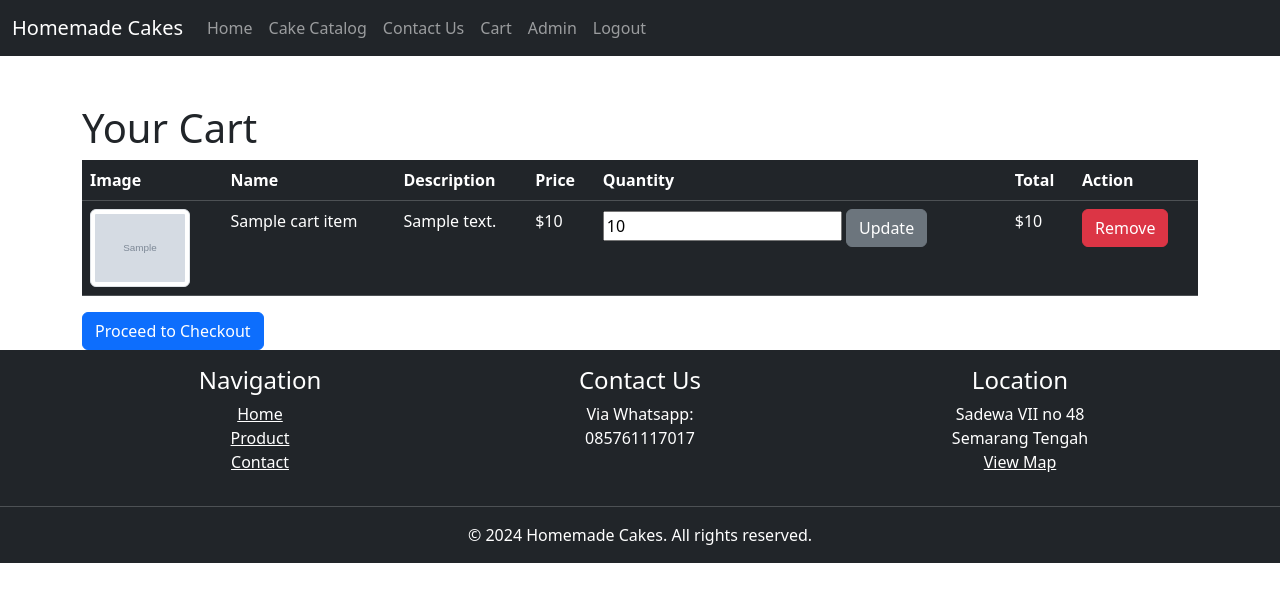
After one commit to echinesia/benoite, a CodeIgniter 4 app: the page made by app/Views/cart_view.php in a window 1280 px wide. The commit adds this page. Shown: the top 602 px of the page. Run offline with PHP 8.4 and a stand-in for CodeIgniter, Linux system fonts and the light colour scheme; the template is opened without the code that fills it: most values are stand-ins (such as "Sample title", 1, 10 or a date in 2020); grey boxes marked "Sample" are stand-in pictures; some libraries are stand-ins or nearby versions.

Commit message:
username

```diff
--- a/app/Config/Routes.php
+++ b/app/Config/Routes.php
@@ -15,3 +15,6 @@ $routes->post('authenticate', 'Auth::authenticate');
 $routes->get('logout', 'Auth::logout');
 $routes->get('user', 'User::index');
 $routes->get('admin', 'Admin::index', ['filter' => 'adminFilter']);
+$routes->get('cart', 'CartController::index');
+$routes->post('cart/update/(:num)', 'CartController::update/$1');
+$routes->get('cart/remove/(:num)', 'CartController::remove/$1');
--- a/app/Views/cake_catalog.php
+++ b/app/Views/cake_catalog.php
@@ -17,7 +17,7 @@
                                 <h5 class="card-title"><?= esc($cake['name']) ?></h5>
                                 <p class="card-text"><?= esc($cake['description']) ?></p>
                                 <p class="card-text">$<?= esc($cake['price']) ?></p>
-                                <a href="<?= base_url('cart/add/' . esc($cake['id'])) ?>" class="btn btn-primary">Add to Cart</a>
+                                <a href="<?= base_url('cart/update/' . esc($cake['id'])) ?>" class="btn btn-primary">Add to Cart</a>
                             </div>
                         </div>
                     </div>
--- /dev/null
+++ b/app/Views/cart_view.php
@@ -0,0 +1,47 @@
+<!-- cart_view.php -->
+<?= $this->include('layouts/header') ?>
+
+<div class="container mt-4">
+    <h1>Your Cart</h1>
+
+    <?php if (!empty($cartItems) && is_array($cartItems)) : ?>
+        <table class="table table-dark">
+            <thead>
+                <tr>
+                    <th>Image</th>
+                    <th>Name</th>
+                    <th>Description</th>
+                    <th>Price</th>
+                    <th>Quantity</th>
+                    <th>Total</th>
+                    <th>Action</th>
+                </tr>
+            </thead>
+            <tbody>
+                <?php foreach ($cartItems as $item) : ?>
+                    <tr>
+                        <td><img src="<?= base_url('uploads/' . esc($item['image_url'])) ?>" alt="<?= esc($item['name']) ?>" class="img-thumbnail" style="width: 100px;"></td>
+                        <td><?= esc($item['name']) ?></td>
+                        <td><?= esc($item['description']) ?></td>
+                        <td>$<?= esc($item['price']) ?></td>
+                        <td>
+                            <form action="<?= base_url('cart/update/' . esc($item['id'])) ?>" method="post">
+                                <input type="number" name="quantity" value="<?= esc($item['quantity']) ?>" min="1">
+                                <button type="submit" class="btn btn-secondary">Update</button>
+                            </form>
+                        </td>
+                        <td>$<?= esc($item['total']) ?></td>
+                        <td>
+                            <a href="<?= base_url('cart/remove/' . esc($item['id'])) ?>" class="btn btn-danger">Remove</a>
+                        </td>
+                    </tr>
+                <?php endforeach; ?>
+            </tbody>
+        </table>
+        <a href="<?= base_url('checkout') ?>" class="btn btn-primary">Proceed to Checkout</a>
+    <?php else : ?>
+        <p>Your cart is empty.</p>
+    <?php endif; ?>
+</div>
+
+<?= $this->include('layouts/footer') ?>
--- a/app/Views/layouts/header.php
+++ b/app/Views/layouts/header.php
@@ -27,6 +27,9 @@
                         <a class="nav-link" href="/contact_us">Contact Us</a>
                     </li>
                     <?php if (session()->get('logged_in')) : ?>
+                        <li class="nav-item">
+                            <a class="nav-link" href="/cart">Cart</a>
+                        </li>
                         <?php if (session()->get('is_admin')) : ?>
                             <li class="nav-item">
                                 <a class="nav-link" href="/admin">Admin</a>
```
Also changed, not shown: app/Controllers/CartController.php (added, +51 -0 lines), app/Models/CartModel.php (added, +17 -0 lines), 5 other files.
